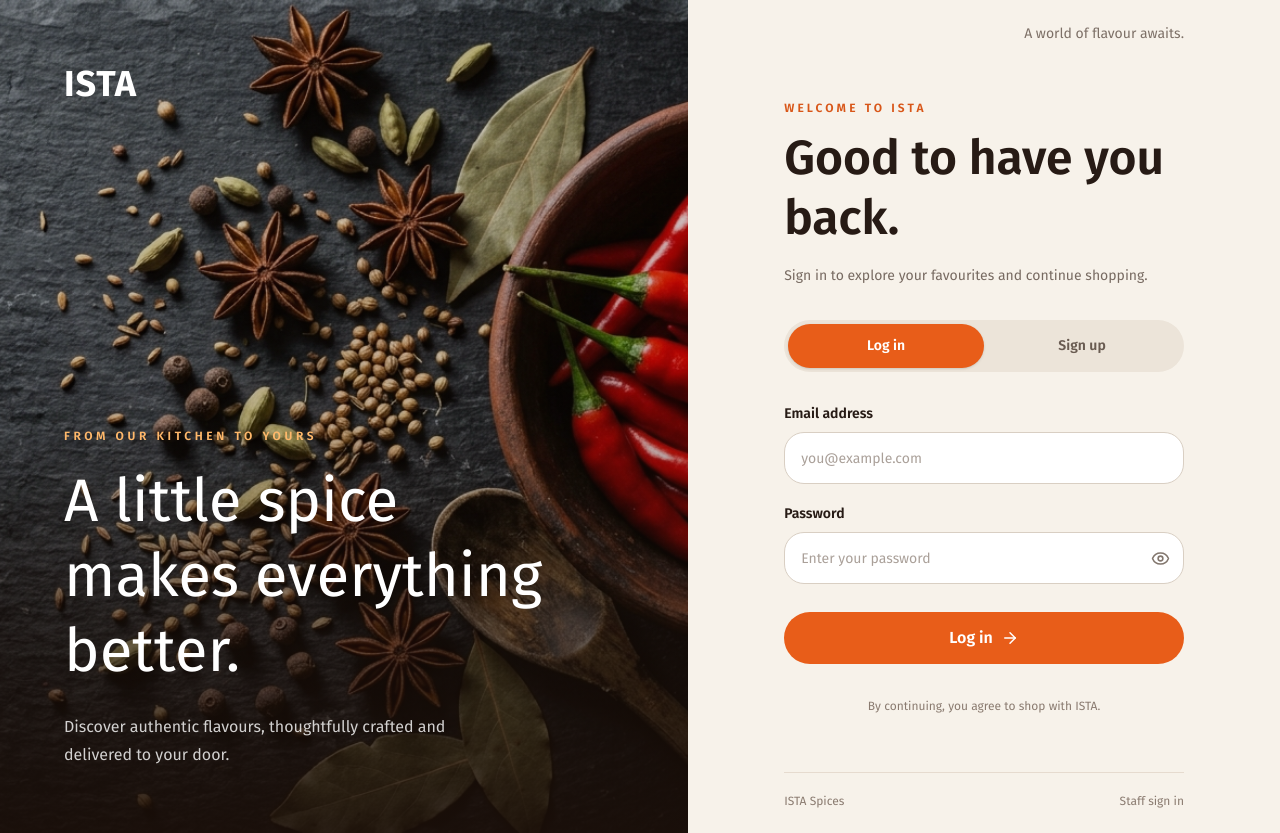
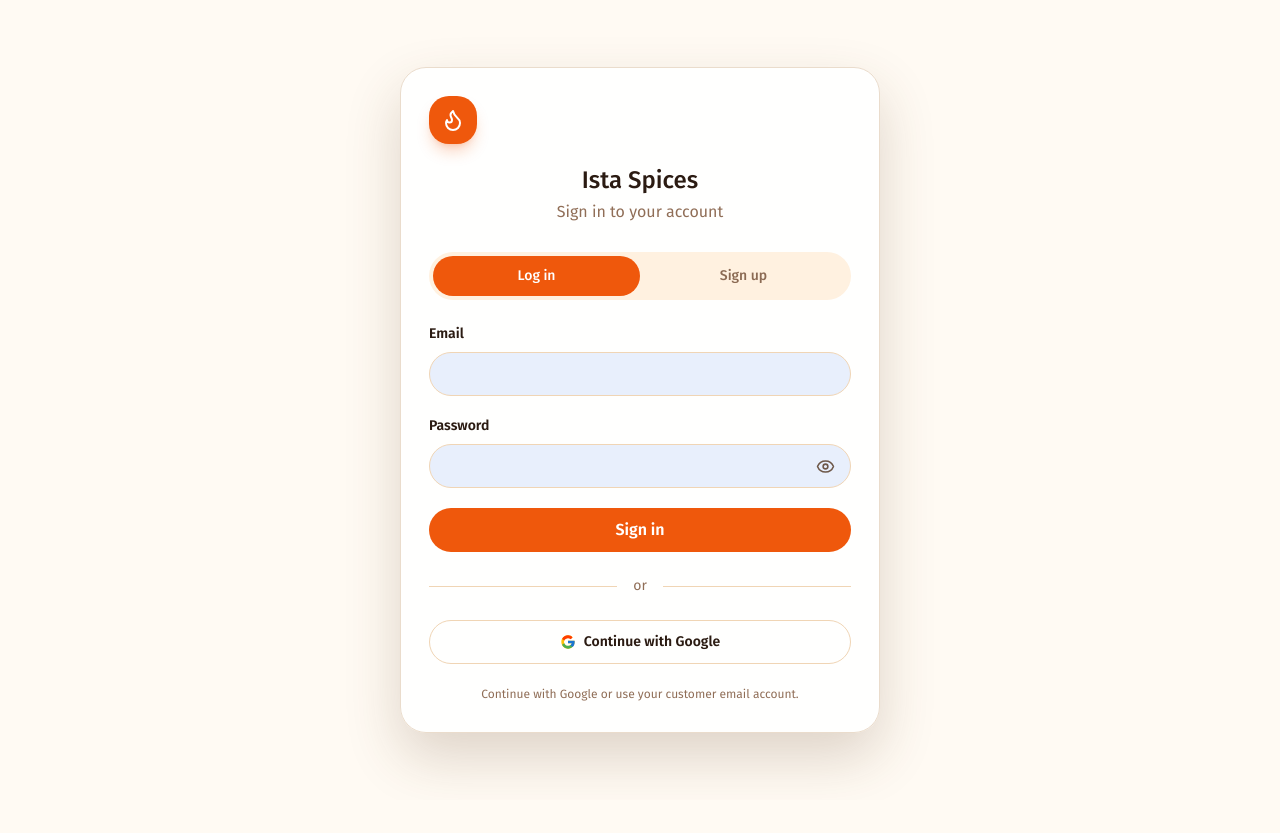
Before and after one commit to creativecrewhub1/ista-spices, a React (Vite) app in the folder frontend/: page /shop/login in a window 1280 px wide. After the commit the page ends 800 px from the top, so only its background shows below. Built offline with nearby package versions, Linux system fonts and the light colour scheme; no server answers; a web font is replaced by a local one.

Commit message:
Match customer login to ISTA auth card

```diff
--- a/frontend/src/pages/shop/CustomerLoginPage.tsx
+++ b/frontend/src/pages/shop/CustomerLoginPage.tsx
@@ -1,9 +1,10 @@
 import { useState, type FormEvent } from 'react'
-import { Link, Navigate, useLocation, useSearchParams } from 'react-router-dom'
-import { ArrowRight, Eye, EyeOff } from 'lucide-react'
+import { Navigate, useLocation, useSearchParams } from 'react-router-dom'
+import { Eye, EyeOff, Flame, Loader2 } from 'lucide-react'
 import { useAuth } from '@/auth/AuthProvider'
 import { supabaseAuth } from '@/lib/supabaseAuthClient'
 import { api } from '@/lib/apiClient'
+import { GoogleSignInButton } from '@/components/shop/GoogleSignInButton'
 
 export function CustomerLoginPage() {
   const { session, role, loading } = useAuth()
@@ -44,46 +45,35 @@ export function CustomerLoginPage() {
     }
   }
 
+  const inputClass = 'h-11 w-full rounded-full border border-[#f0d5b5] bg-[#e8effc] px-4 text-sm text-[#2b1b12] outline-none transition-colors focus:border-[#e85d19] focus:ring-2 focus:ring-[#e85d19]/20'
+
   return (
-    <main className="grid min-h-svh bg-[#f7f2ea] text-[#271b15] lg:grid-cols-[minmax(0,1fr)_minmax(450px,0.86fr)]">
-      <section className="relative hidden min-h-svh overflow-hidden bg-[#23160f] lg:block" aria-label="ISTA spices">
-        <img src="/images/spicest/hero_desi_masale_bg.jpg" alt="" className="absolute inset-0 h-full w-full object-cover" />
-        <div className="absolute inset-0 bg-gradient-to-t from-[#1b0f09]/90 via-[#1b0f09]/25 to-[#1b0f09]/20" />
-        <div className="relative flex h-full flex-col justify-between p-12 xl:p-16">
-          <span className="font-display text-4xl font-bold tracking-wide text-white">ISTA</span>
-          <div className="max-w-lg text-white">
-            <p className="mb-5 text-xs font-semibold uppercase tracking-[0.3em] text-orange-300">From our kitchen to yours</p>
-            <h2 className="font-display text-5xl leading-tight xl:text-6xl">A little spice makes everything better.</h2>
-            <p className="mt-6 max-w-md text-base leading-7 text-white/80">Discover authentic flavours, thoughtfully crafted and delivered to your door.</p>
-          </div>
+    <main className="flex min-h-svh items-center justify-center bg-[#fffaf3] px-4 py-10 font-sans text-[#2b1b12] sm:px-6">
+      <section className="w-full max-w-[480px] rounded-[26px] border border-[#eadccc] bg-white/90 p-5 shadow-[0_24px_55px_rgba(91,59,29,0.2)] sm:p-7" aria-label="Customer account">
+        <span className="mb-5 flex size-12 items-center justify-center rounded-xl bg-[#ef580c] text-white shadow-lg shadow-[#ef580c]/25" aria-hidden="true"><Flame size={24} /></span>
+        <header className="mb-7 text-center">
+          <h1 className="font-display text-2xl font-medium">Ista Spices</h1>
+          <p className="mt-1 text-base text-[#906e57]">{mode === 'login' ? 'Sign in to your account' : 'Create your customer account'}</p>
+        </header>
+
+        <div className="mb-6 grid grid-cols-2 rounded-full bg-[#fff1e0] p-1" aria-label="Account mode">
+          {(['login', 'signup'] as const).map(value => (
+            <button key={value} type="button" aria-pressed={mode === value} onClick={() => { setMode(value); setMessage('') }} className={`min-h-10 rounded-full text-sm font-medium transition-colors focus-visible:outline-2 focus-visible:outline-offset-2 focus-visible:outline-[#ef580c] ${mode === value ? 'bg-[#ef580c] text-white' : 'text-[#8b6a53] hover:text-[#2b1b12]'}`}>{value === 'login' ? 'Log in' : 'Sign up'}</button>
+          ))}
         </div>
-      </section>
-      <section className="flex min-h-svh flex-col px-5 py-6 sm:px-12 lg:px-14 xl:px-24">
-        <header className="flex items-center justify-between gap-4">
-          <span className="font-display text-3xl font-bold tracking-wide text-[#e85d19] lg:hidden">ISTA</span>
-          <span className="hidden lg:block" />
-          <span className="text-sm text-[#7d7067]">A world of flavour awaits.</span>
-        </header>
-        <div className="mx-auto flex w-full max-w-[420px] flex-1 flex-col justify-center py-14">
-          <div className="mb-8">
-            <p className="mb-3 text-xs font-semibold uppercase tracking-[0.26em] text-[#d85618]">Welcome to ISTA</p>
-            <h1 className="font-display text-4xl font-semibold leading-tight sm:text-5xl">{mode === 'login' ? 'Good to have you back.' : 'Join the table.'}</h1>
-            <p className="mt-4 text-sm leading-6 text-[#776a61]">{mode === 'login' ? 'Sign in to explore your favourites and continue shopping.' : 'Create your customer account and start exploring.'}</p>
-          </div>
-          <div className="mb-8 grid grid-cols-2 rounded-full bg-[#ece4d9] p-1" aria-label="Account mode">
-            {(['login', 'signup'] as const).map(value => (
-              <button key={value} type="button" aria-pressed={mode === value} onClick={() => { setMode(value); setMessage('') }} className={`min-h-11 rounded-full text-sm font-semibold transition-colors focus-visible:outline-2 focus-visible:outline-offset-2 focus-visible:outline-[#e85d19] ${mode === value ? 'bg-[#e85d19] text-white shadow-sm' : 'text-[#695b51] hover:text-[#271b15]'}`}>{value === 'login' ? 'Log in' : 'Sign up'}</button>
-            ))}
-          </div>
-          <form onSubmit={submit} className="grid gap-5">
-            <label className="grid gap-2 text-sm font-semibold">Email address<input type="email" required autoComplete="email" placeholder="you@example.com" value={email} onChange={event => setEmail(event.target.value)} className="h-13 rounded-xl border border-[#d9cfc3] bg-white px-4 font-normal outline-none transition-colors placeholder:text-[#aaa099] focus:border-[#e85d19] focus:ring-2 focus:ring-[#e85d19]/15" /></label>
-            <label className="grid gap-2 text-sm font-semibold">Password<span className="relative block"><input type={visible ? 'text' : 'password'} required minLength={6} autoComplete={mode === 'signup' ? 'new-password' : 'current-password'} placeholder="Enter your password" value={password} onChange={event => setPassword(event.target.value)} className="h-13 w-full rounded-xl border border-[#d9cfc3] bg-white px-4 pr-12 font-normal outline-none transition-colors placeholder:text-[#aaa099] focus:border-[#e85d19] focus:ring-2 focus:ring-[#e85d19]/15" /><button type="button" onClick={() => setVisible(!visible)} aria-label={visible ? 'Hide password' : 'Show password'} className="absolute inset-y-0 right-0 flex w-12 items-center justify-center text-[#82766d] hover:text-[#e85d19]">{visible ? <EyeOff size={19} /> : <Eye size={19} />}</button></span></label>
-            <button disabled={busy} className="mt-2 flex h-13 items-center justify-center gap-2 rounded-full bg-[#e85d19] px-6 font-semibold text-white transition-colors hover:bg-[#cb4c11] focus-visible:outline-2 focus-visible:outline-offset-2 focus-visible:outline-[#e85d19] disabled:opacity-60">{busy ? 'Please wait...' : mode === 'login' ? 'Log in' : 'Create account'} {!busy && <ArrowRight size={18} aria-hidden="true" />}</button>
-            {message && <p role="status" className="text-sm text-[#a63b15]">{message}</p>}
-          </form>
-          <p className="mt-8 text-center text-xs leading-5 text-[#8a7b70]">By continuing, you agree to shop with ISTA.</p>
-        </div>
-        <footer className="flex justify-between gap-4 border-t border-[#e6dbcf] pt-5 text-xs text-[#8a7b70]"><span>ISTA Spices</span><Link to="/login" className="hover:text-[#e85d19]">Staff sign in</Link></footer>
+
+        <form onSubmit={submit} className="grid gap-5">
+          <label className="grid gap-2 text-sm font-semibold">Email<input type="email" required autoComplete="email" value={email} onChange={event => setEmail(event.target.value)} className={inputClass} /></label>
+          <label className="grid gap-2 text-sm font-semibold">Password
+            <span className="relative block"><input type={visible ? 'text' : 'password'} required minLength={6} autoComplete={mode === 'signup' ? 'new-password' : 'current-password'} value={password} onChange={event => setPassword(event.target.value)} className={`${inputClass} pr-12`} /><button type="button" onClick={() => setVisible(!visible)} aria-label={visible ? 'Hide password' : 'Show password'} className="absolute inset-y-0 right-1 flex w-11 items-center justify-center text-[#6e5849] focus-visible:outline-2 focus-visible:outline-[#ef580c]">{visible ? <EyeOff size={19} /> : <Eye size={19} />}</button></span>
+          </label>
+          <button disabled={busy} className="flex h-11 items-center justify-center gap-2 rounded-full bg-[#ef580c] font-semibold text-white transition-colors hover:bg-[#d44c09] focus-visible:outline-2 focus-visible:outline-offset-2 focus-visible:outline-[#ef580c] disabled:opacity-60">{busy && <Loader2 className="size-4 animate-spin" aria-hidden="true" />}{busy ? 'Please wait...' : mode === 'login' ? 'Sign in' : 'Create account'}</button>
+          {message && <p role="status" className="text-center text-sm text-[#a53e19]">{message}</p>}
+        </form>
+
+        <div className="my-6 flex items-center gap-4 text-sm text-[#906e57] before:h-px before:flex-1 before:bg-[#f0d5b5] after:h-px after:flex-1 after:bg-[#f0d5b5]">or</div>
+        <GoogleSignInButton className="h-11 rounded-full border-[#f0d5b5] bg-transparent font-semibold text-[#2b1b12] hover:bg-[#fff1e0]" />
+        <p className="mt-5 text-center text-xs leading-5 text-[#906e57]">Continue with Google or use your customer email account.</p>
       </section>
     </main>
   )
```
